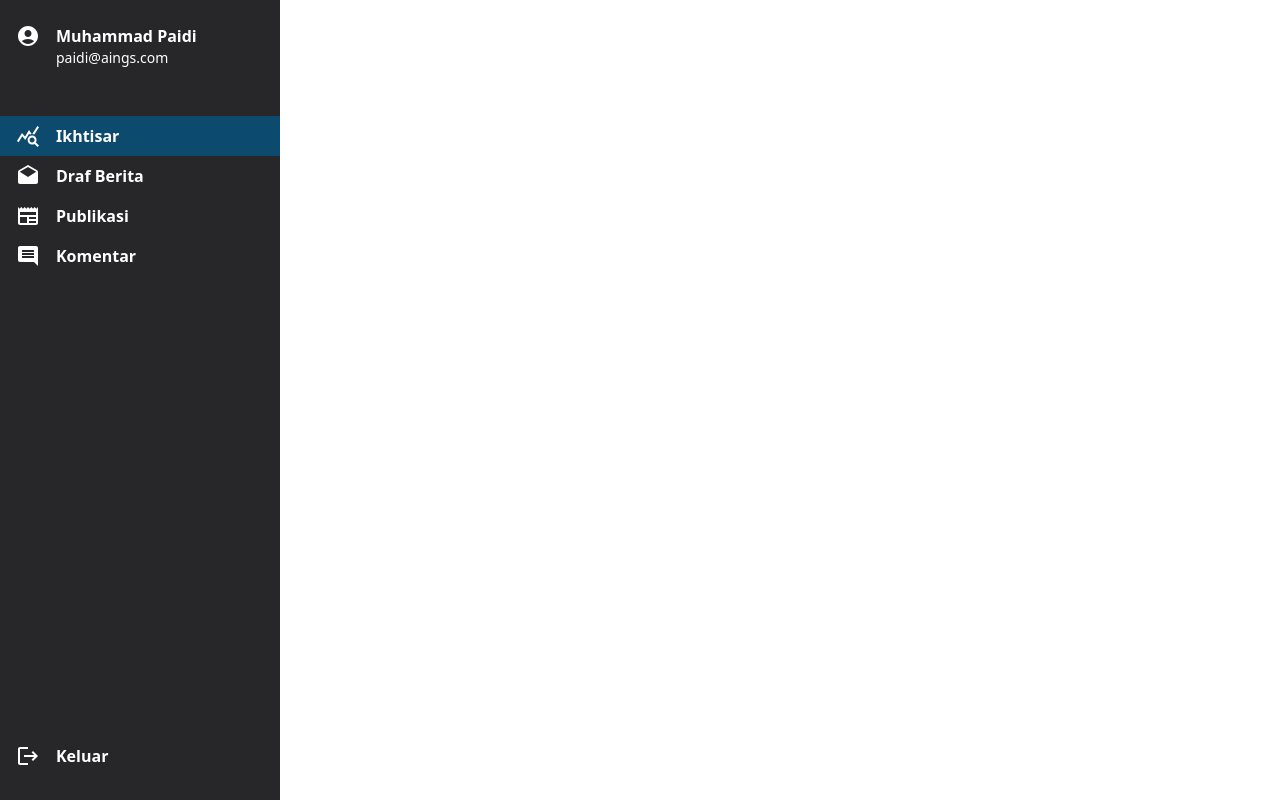
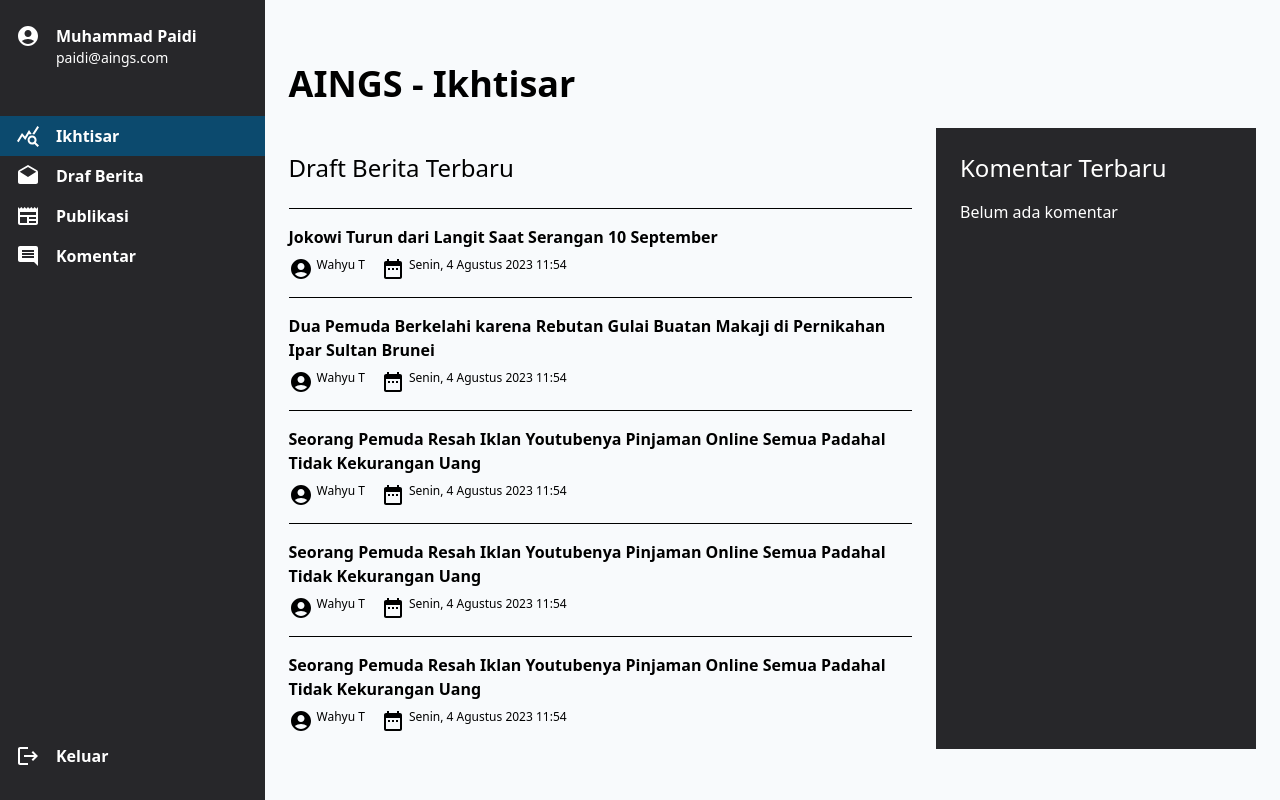
Before and after one commit to aings-project/cms-redaktur-fe, a Next.js app: page / in a window 1280 px wide. Built offline with nearby package versions, Linux system fonts and the light colour scheme.

Commit message:
feat: implement overview layout

```diff
--- a/components/main_sidebar.jsx
+++ b/components/MainSidebar.jsx
@@ -6,11 +6,11 @@ import NewspaperIcon from "@mui/icons-material/Newspaper";
 import CommentIcon from "@mui/icons-material/Comment";
 import LogoutIcon from "@mui/icons-material/Logout";
 
-import MainSidebarMenu from "./main_sidebar_menu";
+import MainSidebarMenu from "./MainSidebarMenu";
 
 export default function MainSidebar() {
   return (
-    <div className="w-[280px] h-screen bg-zinc-800 py-6 flex flex-col">
+    <div className="w-[280px] h-screen bg-zinc-800 py-6 flex flex-col relative overflow-hidden">
       <div className="flex px-4 mb-12">
         <AccountCircleIcon className="w-16 h-16 text-white" />
         <div className="px-4">
--- /dev/null
+++ b/components/OverviewComment.jsx
@@ -0,0 +1,12 @@
+import React from "react";
+
+export default function OverviewComment() {
+  return (
+    <div>
+      <div className="w-80 bg-zinc-800 h-full p-6">
+        <p className="text-white text-2xl font-normal mb-4">Komentar Terbaru</p>
+        <p className="text-white text-base font-normal">Belum ada komentar</p>
+      </div>
+    </div>
+  );
+}
--- /dev/null
+++ b/components/OverviewLayout.jsx
@@ -0,0 +1,19 @@
+import React from "react";
+import OverviewComment from "./OverviewComment";
+import OverviewNewsDraft from "./OverviewNewsDraft";
+
+export default function OverviewLayout() {
+  return (
+    <div className="bg-slate-50 py-16 px-6 flex-grow h-screen overflow-y-auto">
+      <div className="max-w-screen-lg mx-auto">
+        <p className="text-black text-4xl font-extrabold mb-6">
+          AINGS - Ikhtisar
+        </p>
+        <div className="flex">
+          <OverviewNewsDraft />
+          <OverviewComment />
+        </div>
+      </div>
+    </div>
+  );
+}
--- /dev/null
+++ b/components/OverviewNewsDraft.jsx
@@ -0,0 +1,46 @@
+import { AccountCircle, DateRange } from "@mui/icons-material";
+import React from "react";
+import OverviewNewsItem from "./OverviewNewsDraftItem";
+
+export default function OverviewNewsDraft() {
+  return (
+    <div className="mt-6 mr-6 flex-grow">
+      <p className="text-black text-2xl font-normal mb-6">
+        Draft Berita Terbaru
+      </p>
+      <OverviewNewsItem
+        title={"Jokowi Turun dari Langit Saat Serangan 10 September"}
+        author={"Wahyu T"}
+        dateTime={"Senin, 4 Agustus 2023 11:54"}
+      />
+      <OverviewNewsItem
+        title={
+          "Dua Pemuda Berkelahi karena Rebutan Gulai Buatan Makaji di Pernikahan Ipar Sultan Brunei"
+        }
+        author={"Wahyu T"}
+        dateTime={"Senin, 4 Agustus 2023 11:54"}
+      />
+      <OverviewNewsItem
+        title={
+          "Seorang Pemuda Resah Iklan Youtubenya Pinjaman Online Semua Padahal Tidak Kekurangan Uang"
+        }
+        author={"Wahyu T"}
+        dateTime={"Senin, 4 Agustus 2023 11:54"}
+      />
+      <OverviewNewsItem
+        title={
+          "Seorang Pemuda Resah Iklan Youtubenya Pinjaman Online Semua Padahal Tidak Kekurangan Uang"
+        }
+        author={"Wahyu T"}
+        dateTime={"Senin, 4 Agustus 2023 11:54"}
+      />
+      <OverviewNewsItem
+        title={
+          "Seorang Pemuda Resah Iklan Youtubenya Pinjaman Online Semua Padahal Tidak Kekurangan Uang"
+        }
+        author={"Wahyu T"}
+        dateTime={"Senin, 4 Agustus 2023 11:54"}
+      />
+    </div>
+  );
+}
--- /dev/null
+++ b/components/OverviewNewsDraftItem.jsx
@@ -0,0 +1,23 @@
+import React from "react";
+import { AccountCircle, DateRange } from "@mui/icons-material";
+
+export default function OverviewNewsItem({ title, author, dateTime }) {
+  return (
+    <div>
+      <div className="h-[1px] w-full bg-black" />
+      <div className="py-4 hover:cursor-pointer">
+        <p className="text-black text-base font-semibold mb-2">{title}</p>
+        <div className="flex">
+          <div className="flex mr-4">
+            <AccountCircle className="w-4 h-4" />
+            <p className="text-black text-xs font-normal ml-1">{author}</p>
+          </div>
+          <div className="flex">
+            <DateRange className="w-4 h-4" />
+            <p className="text-black text-xs font-normal ml-1">{dateTime}</p>
+          </div>
+        </div>
+      </div>
+    </div>
+  );
+}
--- a/pages/index.js
+++ b/pages/index.js
@@ -1,10 +1,12 @@
 import React from "react";
-import MainSidebar from "../components/main_sidebar";
+import MainSidebar from "../components/MainSidebar";
+import OverviewLayout from "../components/OverviewLayout";
 
 export default function Home() {
   return (
     <div className="flex">
       <MainSidebar />
+      <OverviewLayout />
     </div>
   );
 }
```
Also changed, not shown: components/MainSidebarMenu.jsx (renamed from components/main_sidebar_menu.jsx).
